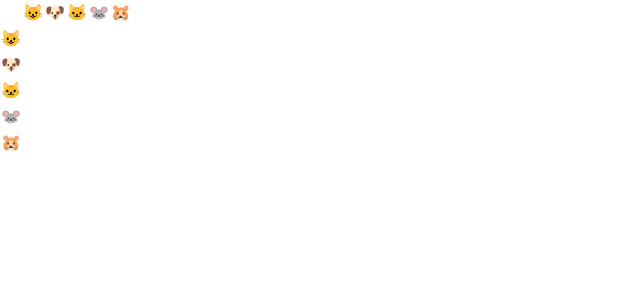
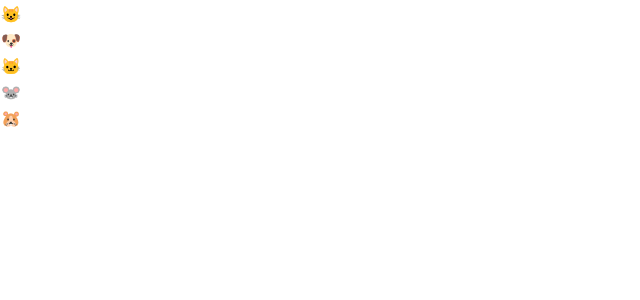
Before and after one commit to mk-0A0/ct-schedule, a Next.js app: page / in a window 1280 px wide. Shown: the top 300 px of the page, without its empty margins (0-640 px from the left). Built offline with nearby package versions, Linux system fonts and the light colour scheme.

Commit message:
fix: 空thを配列に置換

```diff
--- a/src/app/page.tsx
+++ b/src/app/page.tsx
@@ -1,19 +1,12 @@
 export default function Home() {
   const members = ["😺", "🐶", "🐱", "🐭", "🐹"];
+  const membersWithEmpty = ["", ...members];
 
   return (
     <main>
       <table>
         <tbody>
-          <tr className="border-b">
-            <th className="border-r"></th>
-            {members.map((member, index) => (
-              <th key={`row-th-${index}`} className="w-10 h-10 border-r">
-                {member}
-              </th>
-            ))}
-          </tr>
-          {members.map((member, index) => (
+          {membersWithEmpty.map((member, index) => (
             <tr key={`col-tr-${index}`} className="border-b">
               <th className="w-10 h-10 border-r">{member}</th>
               {members.map((_, index) => (
```
